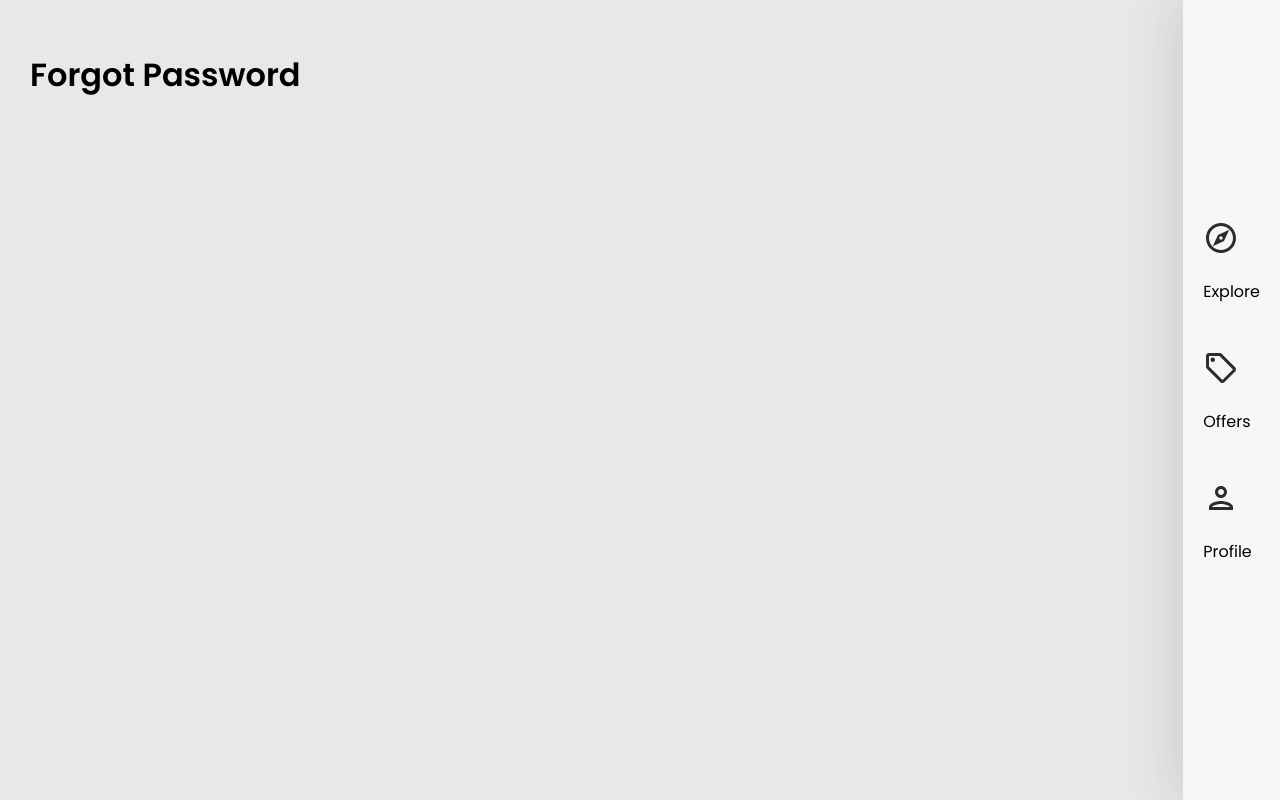
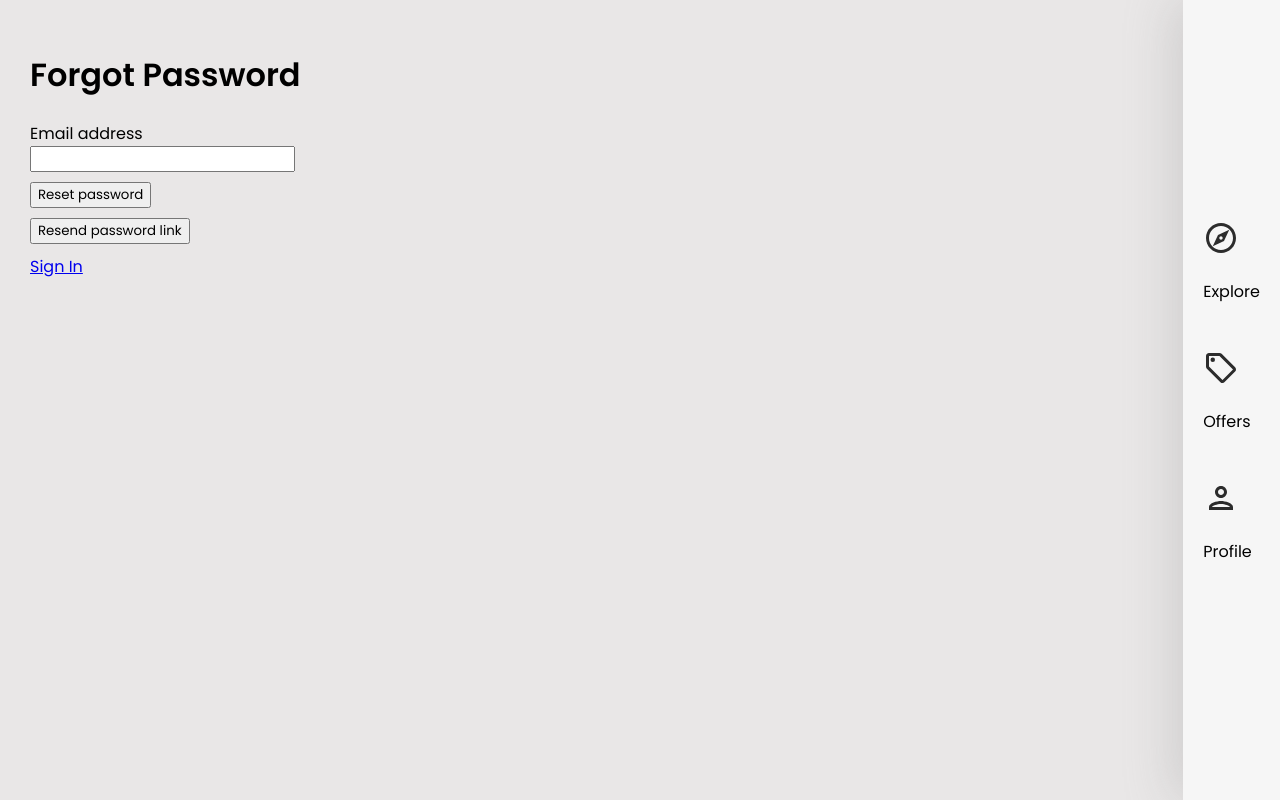
Before and after one commit to Cruxcodes/House-site, a React (Create React App) app: page /forgot-password in a window 1280 px wide. Built offline with nearby package versions, Linux system fonts and the light colour scheme.

Commit message:
Forgot password and google auth

```diff
--- /dev/null
+++ b/src/components/OAuth.jsx
@@ -0,0 +1,47 @@
+import React from "react";
+import { useLocation, useNavigate } from "react-router-dom";
+import { getAuth, signInWithPopup, GoogleAuthProvider } from "firebase/auth";
+import { doc, setDoc, getDoc, serverTimestamp } from "firebase/firestore";
+import { db } from "../firebase.config";
+import googleIcon from "../assets/svg/googleIcon.svg";
+import { toast } from "react-toastify";
+function OAuth() {
+  const navigate = useNavigate();
+  const location = useLocation();
+
+  const onGoogleClick = async () => {
+    try {
+      const auth = getAuth();
+      const provider = new GoogleAuthProvider();
+      const result = await signInWithPopup(auth, provider);
+      const user = result.user;
+      // Checking for user
+      const docRef = doc(db, "users", user.uid); //document reference
+      const docSnap = await getDoc(docRef); //awaiting snapshot
+
+      // if user doesn't exist create the user
+      if (!docSnap.exists()) {
+        await setDoc(doc(db, "users", user.uid), {
+          name: user.displayName,
+          email: user.email,
+          timeStamp: serverTimestamp(),
+        });
+
+        navigate('/')
+      }
+    } catch (e) {
+        toast.error("Could not authorize with Google");
+    }
+  };
+
+  return (
+    <div className="socialLogin">
+      <p>Sign {location.pathname === "/sign-up" ? "up" : "in"} with</p>
+      <button className="socialIcon" onClick={onGoogleClick}>
+        <img src={googleIcon} alt="google" />
+      </button>
+    </div>
+  );
+}
+
+export default OAuth;
--- a/src/pages/ForgotPassword.tsx
+++ b/src/pages/ForgotPassword.tsx
@@ -5,14 +5,33 @@ import { toast } from "react-toastify";
 import { ReactComponent as ArrowRightIcon } from "../assets/svg/keyboardArrowRightIcon.svg";
 export function ForgotPassword() {
   const [email, setEmail] = useState<string>("");
-  const onChange = (e: any) => {};
+  const onChange = (e: any) => {
+    setEmail(e.target.value);
+  };
 
-  const onSubmit = (e: any) => {
+  const onSubmit = async (e: any) => {
     e.preventDefault();
+    try {
+      const auth = getAuth();
+      await sendPasswordResetEmail(auth, email);
+      toast.success("Email was sent");
+      console.log(auth)
+    } catch (error) {
+      toast.error("Could not send reset email");
+      console.log(error);
+
+    }
   };
   return (
-    <div >
+    <div className="forgot">
       <h1>Forgot Password</h1>
+      <form action="#" onSubmit={onSubmit}>
+        <label htmlFor="email">Email address</label>
+        <input type="email" value={email} onChange={onChange}name="email" id="email" />
+        <button type="submit">Reset password</button>
+        <button className="resend">Resend password link</button>
+      </form>
+      <Link to="/sign-in">Sign In</Link>
     </div>
   );
 }
--- a/src/pages/SignIn.tsx
+++ b/src/pages/SignIn.tsx
@@ -8,6 +8,7 @@ import hide from '../assets/svg/lockIcon.svg'
 import { toast } from "react-toastify";
 import { getAuth, signInWithEmailAndPassword } from "firebase/auth";
 import { sign } from "crypto";
+import OAuth from "../components/OAuth";
 
 export function SignIn() {
   const [showPassword, setShowPassword] = useState<boolean>(false);
@@ -89,6 +90,7 @@ export function SignIn() {
           </form>
           {/* Google Oauth */}
 
+          <OAuth/>
           <Link to="/sign-up" className="sign__forgotPassword">
             Sign Up Instead
           </Link>
--- /dev/null
+++ b/src/styles/Style.jsx
@@ -0,0 +1,3 @@
+export const light = {
+    "$black" : "#000",
+}
--- a/src/styles/style.css
+++ b/src/styles/style.css
@@ -274,4 +274,11 @@
   margin: 10px auto;
   background: rgba(126, 122, 122, 0.5803921569);
   color: #ffffff;
+}
+
+.forgot button, .forgot input {
+  display: block;
+}
+.forgot button {
+  margin: 10px 0px;
 }/*# sourceMappingURL=style.css.map */
--- a/src/styles/style.scss
+++ b/src/styles/style.scss
@@ -1,4 +1,6 @@
 @import url('https://fonts.googleapis.com/css2?family=Poppins:wght@300;400;500;600&display=swap');
+
+$black-text : #000;
 
 *{
   font-family: 'Poppins', sans-serif;
@@ -294,3 +296,12 @@
     }
   }
 }
+
+.forgot{
+  button,input{
+    display: block;
+  }
+  button{
+    margin: 10px 0px;
+  }
+}
```
Also changed, not shown: 1 other file (tests, documents, lock files or other folders).
